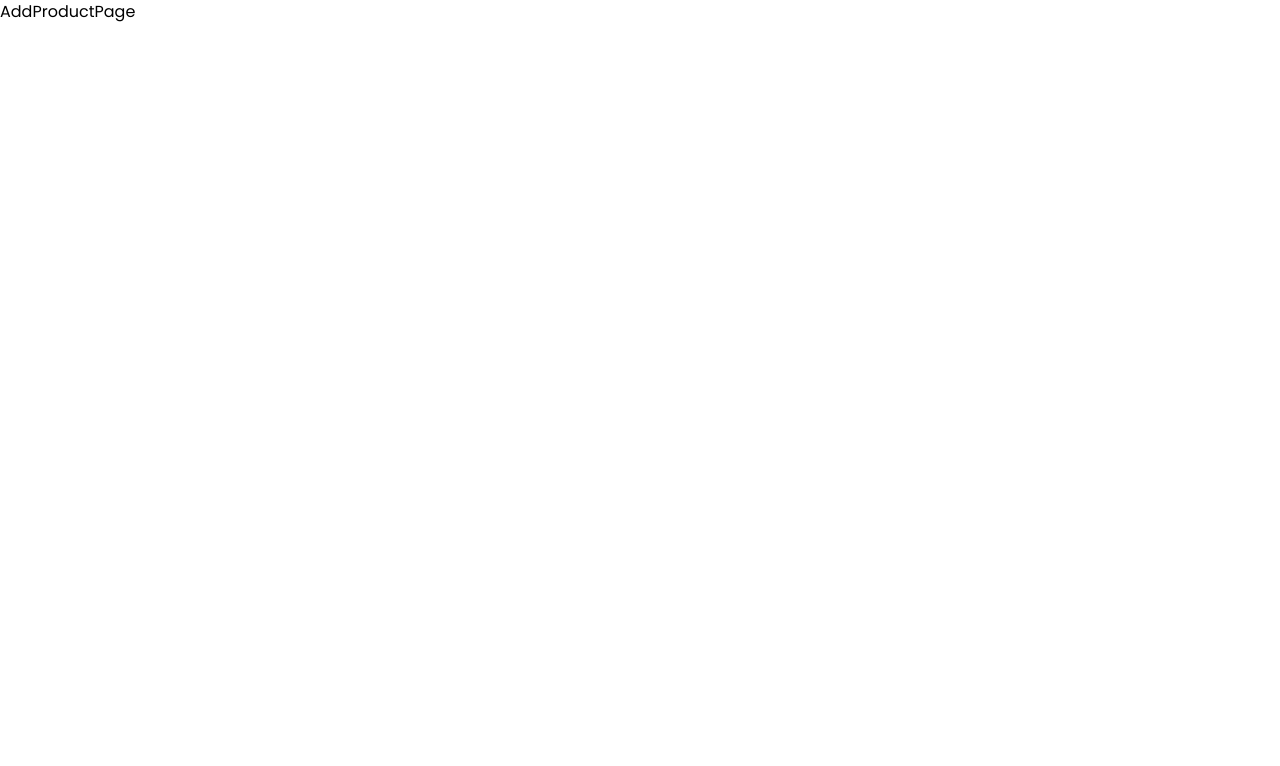
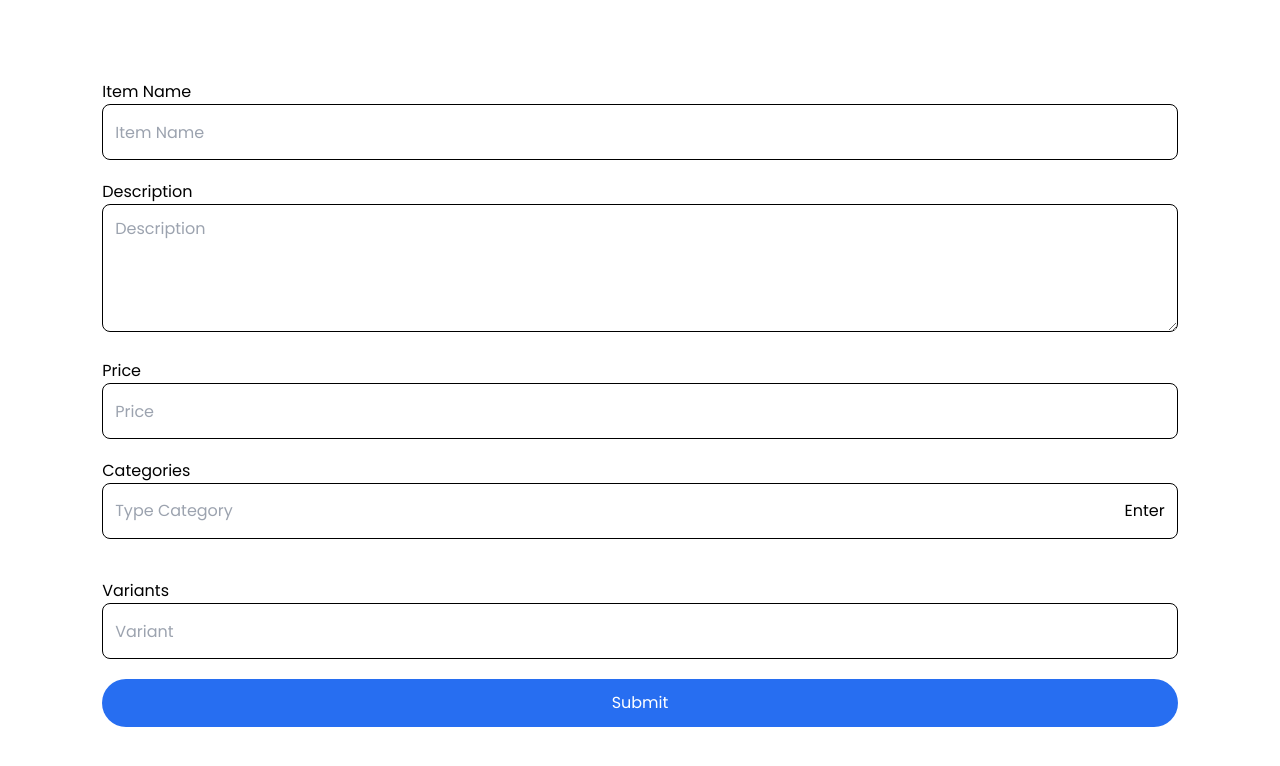
Before and after one commit to devdharunprasad/product-digitization, a Next.js app: page /add-product-page in a window 1280 px wide. Shown: the top 766 px of the page. Built offline with nearby package versions, Linux system fonts and the light colour scheme.

Commit message:
feat:tested the apis and integrated the product data with forms

```diff
--- /dev/null
+++ b/app/add-product-page/components/Form.jsx
@@ -0,0 +1,69 @@
+"use client"
+import { useProductStore } from '@/app/zustand/store'
+import { Badge } from '@/components/ui/badge'
+import React, { useState } from 'react'
+import { useForm } from 'react-hook-form'
+
+const FormSection = () => {
+    const {product_store} = useProductStore(state => state)
+
+    const [categoryList, setCategoryList] = useState(product_store?.category)
+    const [category, setCategory] = useState("")
+    console.log({categoryList})
+    console.log({category})
+    const {
+        register,
+        handleSubmit,
+        watch,
+        formState : {errors},
+    } = useForm()
+
+    const onSubmit = (data) => {
+
+    }
+
+  return (
+    <form onSubmit={handleSubmit(onSubmit)} className='center-section flex flex-col gap-5'>
+        <label>
+            <span className='mb-2'>Item Name</span>
+            <input type = "text" defaultValue={product_store?.name} placeholder='Item Name' className='border border-black w-full h-14 px-3 rounded-lg' {...register("name", {required : true})} />
+        </label>
+        <label>
+        <span className='mb-2'>Description</span>
+            <textarea type = "text" defaultValue={product_store?.description} placeholder='Description' className='border border-black w-full h-32 pt-3 px-3 rounded-lg' {...register("description", {required : true})} />
+        </label>
+        <label>
+        <span className='mb-2'>Price</span>
+            <input type = "number" placeholder='Price' defaultValue={product_store?.price} className='border border-black w-full h-14 px-3 rounded-lg' {...register("price", {required : true})} />
+        </label>
+        <div>
+            <span className='mb-2'>Categories</span>
+          <label className='border border-black w-full h-14 px-3 rounded-lg flex justify-between items-center'>
+            <input type = "text" placeholder='Type Category' className = "outline-none border-none w-10/12" value={category} onChange={(e) => setCategory(e.target.value)}  />
+            <span onClick={() => {
+                setCategoryList(prev => [category, ...prev])
+                setCategory("")
+            }
+                }>Enter</span>
+            </label>
+            <div className='mt-5 flex flex-wrap gap-2'>
+            {categoryList?.length > 0 && categoryList.map(list => (
+                <Badge variant="outline" className="px-3">{list} </Badge>
+            ))}
+            </div>
+
+        </div>
+        <label>
+        <span className='mb-2'>Variants</span>
+            <input type = "text" placeholder='Variant' defaultValue = {product_store?.variant?.size} className='border border-black w-full h-14 px-3 rounded-lg' {...register("variant", {required : true})} />
+                <span>{Object.keys(product_store?.variants || {})}</span>
+        </label>
+        {/* {JSON.stringify(product_store)} */}
+        <button className='py-3 px-5 rounded-full bg-primary_blue text-white'>
+            Submit
+        </button>
+    </form>
+  )
+}
+
+export default FormSection
--- a/app/add-product-page/page.jsx
+++ b/app/add-product-page/page.jsx
@@ -1,8 +1,19 @@
-import React from 'react'
+"use client"
+import React, { useEffect } from 'react'
+import { useProductStore } from '../zustand/store'
+import FormSection from './components/Form'
 
 const AddProductPage = () => {
+  const {product_store} = useProductStore(state => state)
+
+  useEffect(() => {
+
+  })
   return (
-    <div>AddProductPage</div>
+    <div className='center-section mt-20'>
+     <FormSection/>
+
+    </div>
   )
 }
 
--- a/app/product-page/components/add-products-button/index.jsx
+++ b/app/product-page/components/add-products-button/index.jsx
@@ -1,69 +1,71 @@
 "use client";
-import {
-  DropdownMenu,
-  DropdownMenuContent,
-  DropdownMenuItem,
-  DropdownMenuTrigger,
-} from "@/components/ui/dropdown-menu";
-import Link from "next/link";
+
+import { useProductStore } from "@/app/zustand/store";
+import axios from "axios";
 import { useRouter } from "next/navigation";
-import { Aperture, Plus, UploadSimple } from "phosphor-react";
-import React, { useState } from "react";
+import { Plus } from "phosphor-react";
+import React, { useEffect, useState } from "react";
 
 const AddProducts = () => {
-    const router = useRouter()
-    const [open, setOpen] = useState(false)
+  const [isLoading,setLoading] = useState(false)
+  const [error, setError] = useState(null)
+  const router = useRouter();
 
-  const handleChange = (e) => {
-    console.log("Works")
-    const file = e.target.files[0];
-    console.log(file)
-    if(file){
-      router.push('/add-product-page')
+
+  const {product_store, addProduct} = useProductStore(state => state)
+
+
+  const handleChange = async (e) => {
+    try {
+      setLoading(true)
+      const uploaded_file = e.target.files[0];
+      console.log(uploaded_file);
+      if (uploaded_file) {
+        const formData = new FormData();
+        formData.append("uploaded_file", uploaded_file, uploaded_file.name);
+      const {data} = await axios.post(
+          "https://ondchackathon-production.up.railway.app/process_image/",
+
+          formData
+        );
+        console.log(data);
+        if(data){
+          router.push("/add-product-page")
+
+        }
+        addProduct(data)
+      }
+    } catch (err) {
+      console.log({ err });
+      setError(err.message)
+    }
+    finally{
+      setLoading(false)
     }
   };
-  console.log(open)
+
+
   return (
-    <DropdownMenu open = {open} onOpenChange = {() => setOpen(true)}>
-      <div className=" ">
-        <DropdownMenuTrigger className = "flex justify-center items-center gap-3 bg-primary_blue border w-8/12 text-white h-12 mx-auto rounded-full text-center  px-5 py-2">
+    <>
+    {error && <p>{error}</p>}
+    <form
+      encType="multipart/form-data"
+      className="flex justify-center items-center gap-3 text-white h-12 bg-primary_blue border w-8/12  px-5 py-2 mx-auto rounded-full"
+    >
       <div className="flex items-center gap-3">
-            <span>Add Products</span>
-            <Plus size={20} color="white" />
+        {isLoading ? <p>Loading...</p> : (<><span>Add Products</span>
+        <Plus size={20} color="white" /> </>) }
       </div>
-        </DropdownMenuTrigger >
-        <DropdownMenuContent onInteractOutside = {() => setOpen(false)} className="ml-auto">
-          <DropdownMenuItem className="relative">
-            <p className="flex items-center gap-2">
-              <Aperture size={20} />
-              <span> Camera</span>
-            </p>
       <input
         type="file"
         id="cam"
         onChange={handleChange}
-              accept="image/*"
+        // accept="image/*"
         capture="capture"
         className="w-full border opacity-0 absolute z-30"
       />
-          </DropdownMenuItem>
-          <DropdownMenuItem className="relative">
-          <p className="flex items-center gap-2">
-              <UploadSimple size={20} />
-              <span> Upload</span>
-            </p>
-            <input
-              type="file"
-              id="cam"
-              accept="image/*"
-              //   capture="capture"
-              onChange={handleChange}
-              className="w-full border opacity-0 absolute z-30"
-            />
-          </DropdownMenuItem>
-        </DropdownMenuContent>
-      </div>
-    </DropdownMenu>
+    </form>
+    </>
   );
 };
 
--- /dev/null
+++ b/app/zustand/store.js
@@ -0,0 +1,7 @@
+import { create } from 'zustand'
+
+export const useProductStore = create((set) => ({
+  product_store : null,
+  addProduct: (product_store) => set((state) => ({ product_store })),
+  removeAllBears: () => set({ bears: 0 }),
+}))
--- /dev/null
+++ b/components/ui/badge.jsx
@@ -0,0 +1,34 @@
+import * as React from "react"
+import { cva } from "class-variance-authority";
+
+import { cn } from "@/lib/utils"
+
+const badgeVariants = cva(
+  "inline-flex items-center rounded-full border border-slate-200 px-2.5 py-0.5 text-xs font-semibold transition-colors focus:outline-none focus:ring-2 focus:ring-slate-950 focus:ring-offset-2 dark:border-slate-800 dark:focus:ring-slate-300",
+  {
+    variants: {
+      variant: {
+        default:
+          "border-transparent bg-slate-900 text-slate-50 hover:bg-slate-900/80 dark:bg-slate-50 dark:text-slate-900 dark:hover:bg-slate-50/80",
+        secondary:
+          "border-transparent bg-slate-100 text-slate-900 hover:bg-slate-100/80 dark:bg-slate-800 dark:text-slate-50 dark:hover:bg-slate-800/80",
+        destructive:
+          "border-transparent bg-red-500 text-slate-50 hover:bg-red-500/80 dark:bg-red-900 dark:text-slate-50 dark:hover:bg-red-900/80",
+        outline: "text-slate-950 dark:text-slate-50",
+      },
+    },
+    defaultVariants: {
+      variant: "default",
+    },
+  }
+)
+
+function Badge({
+  className,
+  variant,
+  ...props
+}) {
+  return (<div className={cn(badgeVariants({ variant }), className)} {...props} />);
+}
+
+export { Badge, badgeVariants }
--- a/package.json
+++ b/package.json
@@ -10,7 +10,9 @@
   },
   "dependencies": {
     "@radix-ui/react-dropdown-menu": "^2.0.6",
+    "@radix-ui/react-slot": "^1.0.2",
     "@radix-ui/react-switch": "^1.0.3",
+    "axios": "^1.6.7",
     "class-variance-authority": "^0.7.0",
     "clsx": "^2.1.0",
     "lucide-react": "^0.321.0",
@@ -18,8 +20,10 @@
     "phosphor-react": "^1.4.1",
     "react": "^18",
     "react-dom": "^18",
+    "react-hook-form": "^7.50.1",
     "tailwind-merge": "^2.2.1",
-    "tailwindcss-animate": "^1.0.7"
+    "tailwindcss-animate": "^1.0.7",
+    "zustand": "^4.5.0"
   },
   "devDependencies": {
     "autoprefixer": "^10.0.1",
```
Also changed, not shown: 1 other file (tests, documents, lock files or other folders). Lines whose indentation alone changed are shown as unchanged.
